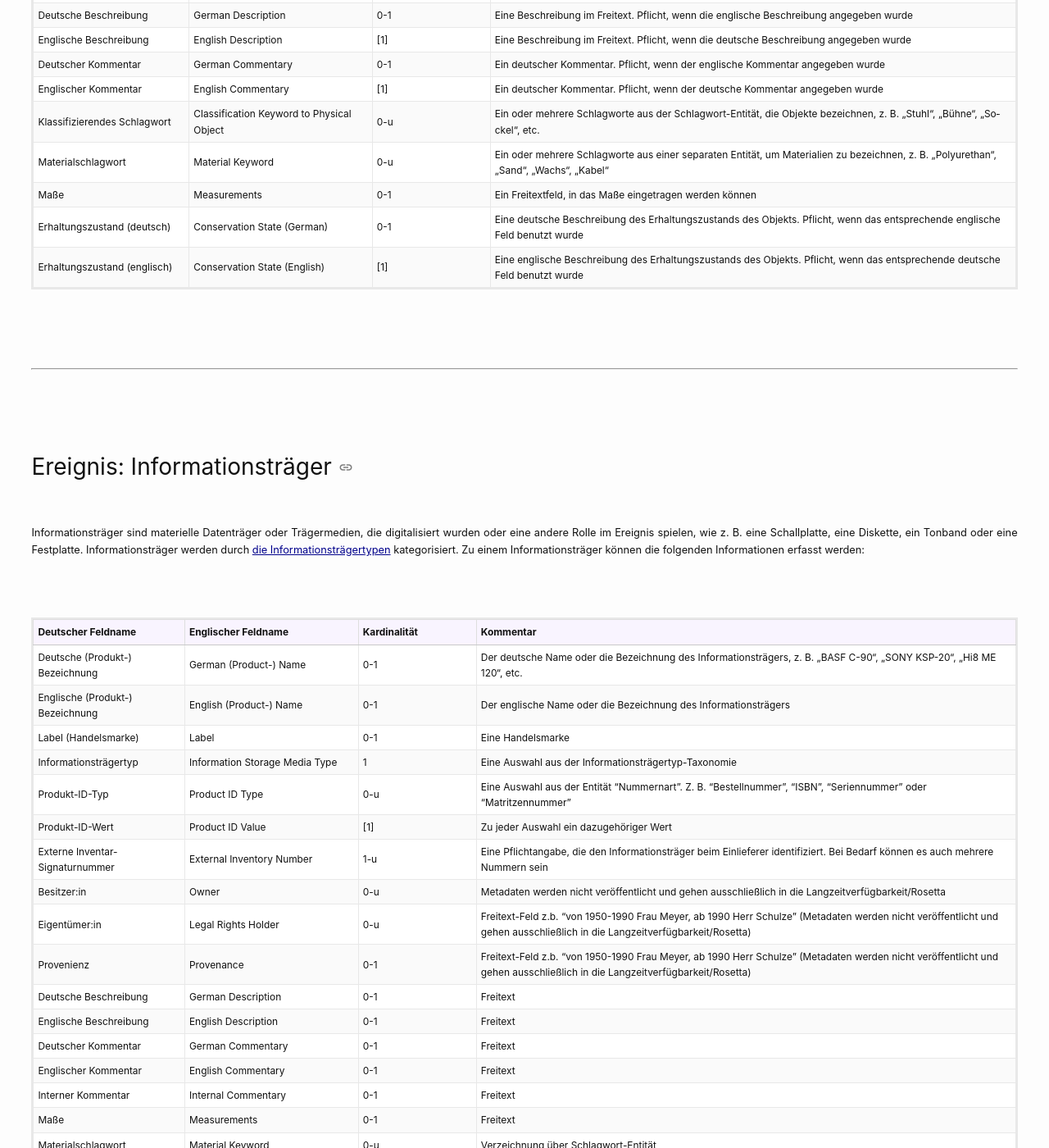
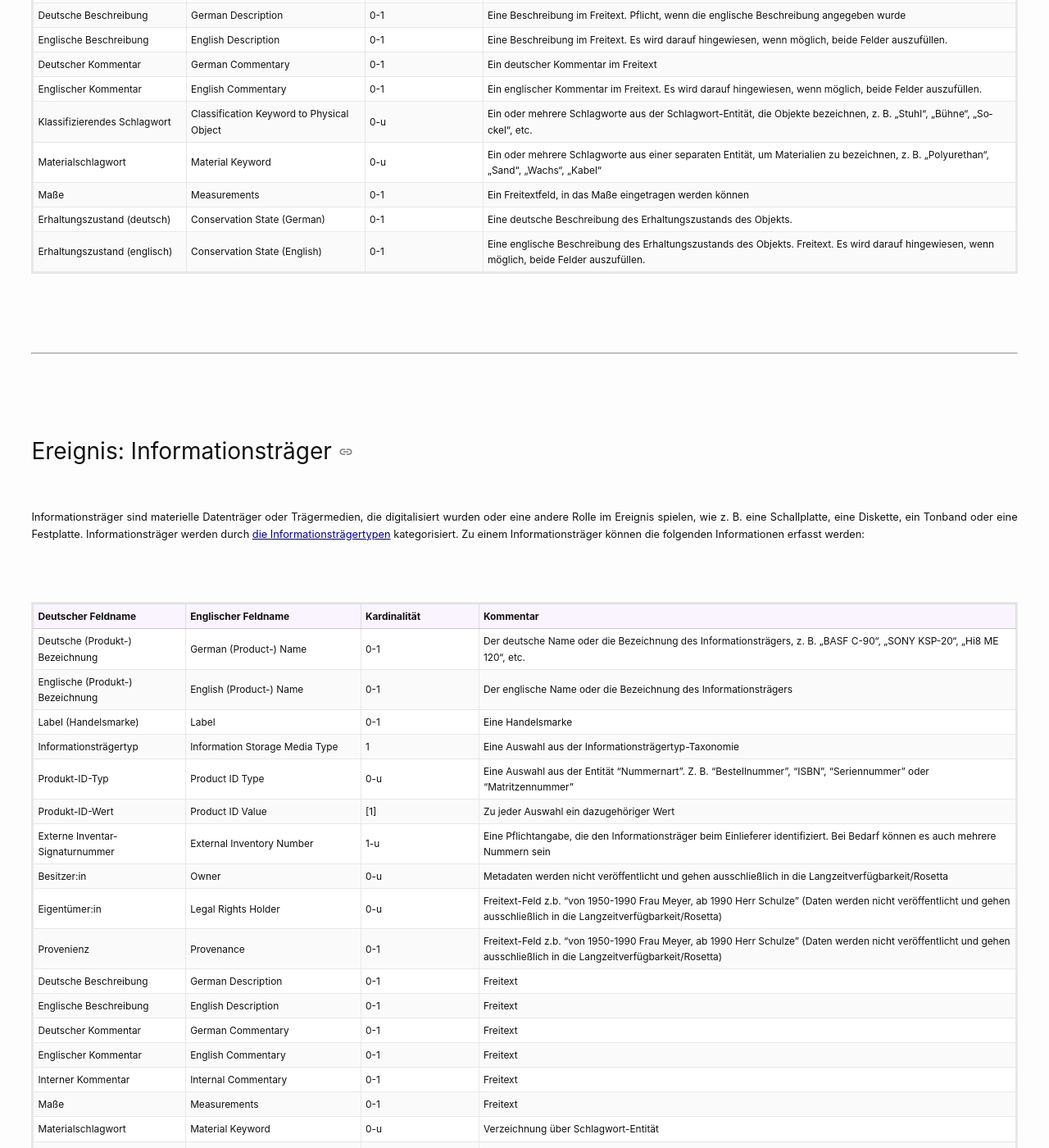
Before and after one commit to christiansievers/site-test, a Jekyll site: the page built from ressourcen/entitaeten_und_attribute_des_datenmodells.markdown, in a window 1280 px wide and 1400 px high, scrolled down 15661 px. Shown: the whole window at 82% size. Built offline with Jekyll 4.4.1, drawn with Linux system fonts in a browser that asks for light colours; a script that is not in the unit is left out; some of the changed text lies outside the part shown.

Commit message:
Update entitaeten_und_attribute_des_datenmodells.markdown
Änderungen von [1]- Pflicht zu 0-1.

```diff
--- a/ressourcen/entitaeten_und_attribute_des_datenmodells.markdown
+++ b/ressourcen/entitaeten_und_attribute_des_datenmodells.markdown
@@ -291,8 +291,8 @@ Die folgende Tabelle, zeigt, welche Attribute für **Akteur:innen** benutzt werd
 | Auflösungsort | Place of Activity | 0-u | Für Gruppen und Körperschaften deren Auflösungsorte |
 | Deutsche Kurzbiografie | German Short Biography | 0-1 | Die deutsche Kurzbiografie der Person, Gruppe oder Körperschaft |
 | Englische Kurzbiografie | English Short Biography | 0-1 | Die englische Kurzbiografie der Person, Gruppe oder Körperschaft |
-| Deutscher Kommentar | German Commentary | 0-1 | Ein deutscher Kommentar |
-| Englischer Kommentar | English Commentary | [1] | Ein entsprechender englischer Kommentar |
+| Deutscher Kommentar | German Commentary | 0-1 | Ein deutscher Kommentar. Freitext. |
+| Englischer Kommentar | English Commentary | 0-1 ] | Ein entsprechender englischer Kommentar. Freitext. Es wird darauf hingewiesen, wenn möglich, beide Felder auszufüllen. |
 | Interner Kommentar | Internal Commentary | 0-1 | Ein Team-interner Kommentar |
 | Beruf und Tätigkeit | Profession and Activity | 0-u | Ein oder mehrere feste Rollen aus der entsprechenden Entität (s. u.)|
 | OrcID | OrcID | 0-1 | Ein Orcid-Identifier der Person |
@@ -354,14 +354,14 @@ In einem Ereignis können beliebig viele Physische Objekte beschrieben werden. D
 | Eigentümer:in | Legal Rights Holder | 0-u | Ein oder mehrere Akteur:innen aus der Akteur:in-Entität |
 | Provenienz | Provenance | 0-1 | Ein Freitextfeld zur Provenienzbeschreibung |
 | Deutsche Beschreibung | German Description | 0-1 | Eine Beschreibung im Freitext. Pflicht, wenn die englische Beschreibung angegeben wurde |
-| Englische Beschreibung | English Description | [1] | Eine Beschreibung im Freitext. Pflicht, wenn die deutsche Beschreibung angegeben wurde |
-| Deutscher Kommentar | German Commentary | 0-1 | Ein deutscher Kommentar. Pflicht, wenn der englische Kommentar angegeben wurde |
-| Englischer Kommentar |English Commentary | [1] | Ein deutscher Kommentar. Pflicht, wenn der deutsche Kommentar angegeben wurde |
+| Englische Beschreibung | English Description | 0-1 | Eine Beschreibung im Freitext. Es wird darauf hingewiesen, wenn möglich, beide Felder auszufüllen. |
+| Deutscher Kommentar | German Commentary | 0-1 | Ein deutscher Kommentar im Freitext|
+| Englischer Kommentar |English Commentary | 0-1 | Ein englischer Kommentar im Freitext. Es wird darauf hingewiesen, wenn möglich, beide Felder auszufüllen. |
 | Klassifizierendes Schlagwort | Classification Keyword to Physical Object | 0-u | Ein oder mehrere Schlagworte aus der Schlagwort-Entität, die Objekte bezeichnen, z. B. „Stuhl“, „Bühne“, „Sockel“, etc. |
 | Materialschlagwort | Material Keyword | 0-u | Ein oder mehrere Schlagworte aus einer separaten Entität, um Materialien zu bezeichnen, z. B. „Polyurethan“, „Sand“, „Wachs“, „Kabel“ |
 | Maße	| Measurements | 0-1 | Ein Freitextfeld, in das Maße eingetragen werden können |
-| Erhaltungszustand (deutsch) | Conservation State (German) | 0-1 | Eine deutsche Beschreibung des Erhaltungszustands des Objekts. Pflicht, wenn das entsprechende englische Feld benutzt wurde |
-| Erhaltungszustand (englisch) | Conservation State (English) | [1] | Eine englische Beschreibung des Erhaltungszustands des Objekts. Pflicht, wenn das entsprechende deutsche Feld benutzt wurde |
+| Erhaltungszustand (deutsch) | Conservation State (German) | 0-1 | Eine deutsche Beschreibung des Erhaltungszustands des Objekts. |
+| Erhaltungszustand (englisch) | Conservation State (English) | 0-1 | Eine englische Beschreibung des Erhaltungszustands des Objekts. Freitext. Es wird darauf hingewiesen, wenn möglich, beide Felder auszufüllen.|
 
 ----
 
@@ -379,8 +379,8 @@ Informationsträger sind materielle Datenträger oder Trägermedien, die digital
 | Produkt-ID-Wert | Product ID Value | [1] | Zu jeder Auswahl ein dazugehöriger Wert |
 | Externe Inventar-Signaturnummer | External Inventory Number | 1-u | Eine Pflichtangabe, die den Informationsträger beim Einlieferer identifiziert. Bei Bedarf können es auch mehrere Nummern sein |
 | Besitzer:in                  | Owner                        | 0-u | Metadaten werden nicht veröffentlicht und gehen ausschließlich in die Langzeitverfügbarkeit/Rosetta                                                                       |
-| Eigentümer:in                | Legal Rights Holder          | 0-u | Freitext-Feld z.b. "von 1950-1990 Frau Meyer, ab 1990 Herr Schulze" (Metadaten werden nicht veröffentlicht und gehen ausschließlich in die Langzeitverfügbarkeit/Rosetta) |
-| Provenienz                   | Provenance                   | 0-1 | Freitext-Feld z.b. "von 1950-1990 Frau Meyer, ab 1990 Herr Schulze" (Metadaten werden nicht veröffentlicht und gehen ausschließlich in die Langzeitverfügbarkeit/Rosetta) |
+| Eigentümer:in                | Legal Rights Holder          | 0-u | Freitext-Feld z.b. "von 1950-1990 Frau Meyer, ab 1990 Herr Schulze" (Daten werden nicht veröffentlicht und gehen ausschließlich in die Langzeitverfügbarkeit/Rosetta) |
+| Provenienz                   | Provenance                   | 0-1 | Freitext-Feld z.b. "von 1950-1990 Frau Meyer, ab 1990 Herr Schulze" (Daten werden nicht veröffentlicht und gehen ausschließlich in die Langzeitverfügbarkeit/Rosetta) |
 | Deutsche Beschreibung        | German Description           | 0-1 | Freitext|
 | Englische Beschreibung       | English Description          | 0-1 | Freitext|
 | Deutscher Kommentar          | German Commentary            | 0-1 | Freitext|
@@ -443,15 +443,15 @@ Neben diesen Pflichtangaben gibt es noch eine Reihe von optionalen, deskriptiven
 
 | Deutscher Feldname | Englischer Feldname | Kardinalität | Kommentar |
 | ------------- | ------------- | ------------- | ------------- |
-| Deutsche inhaltliche Beschreibung | German Description | 0-1 | |
-| Englische inhaltliche Beschreibung | English Description | [1] | |
-| Deutscher Kommentar | German Commentary | 0-1 | |
-| Englischer Kommentar | English Commentary | [1] | |
+| Deutsche inhaltliche Beschreibung | German Description | 0-1 | Freitext |
+| Englische inhaltliche Beschreibung | English Description | 0-1 | Freitext. Es wird darauf hingewiesen, wenn möglich, beide Felder auszufüllen.|
+| Deutscher Kommentar | German Commentary | 0-1 | Freitext|
+| Englischer Kommentar | English Commentary | 0-1 |Freitext. Es wird darauf hingewiesen, wenn möglich, beide Felder auszufüllen. |
 | Interner Kommentar | Internal Commentary | 0-1 | |
-| Wesentliche Eigenschaften (deutsch) | Significant Properties (German) | 0-1 | |
-| Wesentliche Eigenschaften (englisch) | Significant Properties (English) | [1] | |
-| Bildbeschreibung (deutsch) | Image Description (German) | 0-1 | |
-| Bildbeschreibung (englisch) | Image Description (English) | 0-1 | |
+| Wesentliche Eigenschaften (deutsch) | Significant Properties (German) | 0-1 | Freitext |
+| Wesentliche Eigenschaften (englisch) | Significant Properties (English) | 0-1 | Freitext. Es wird darauf hingewiesen, wenn möglich, beide Felder auszufüllen.|
+| Bildbeschreibung (deutsch) | Image Description (German) | 0-1 | Freitext |
+| Bildbeschreibung (englisch) | Image Description (English) | 0-1 | Freitext. Es wird darauf hingewiesen, wenn möglich, beide Felder auszufüllen.|
 | Originalsprache | Original Language | 0-u | |
 | Sprachfassung | Language Version | 0-u | |
 | Untertitelsprache | Subtitle Language | 0-u | |
```
